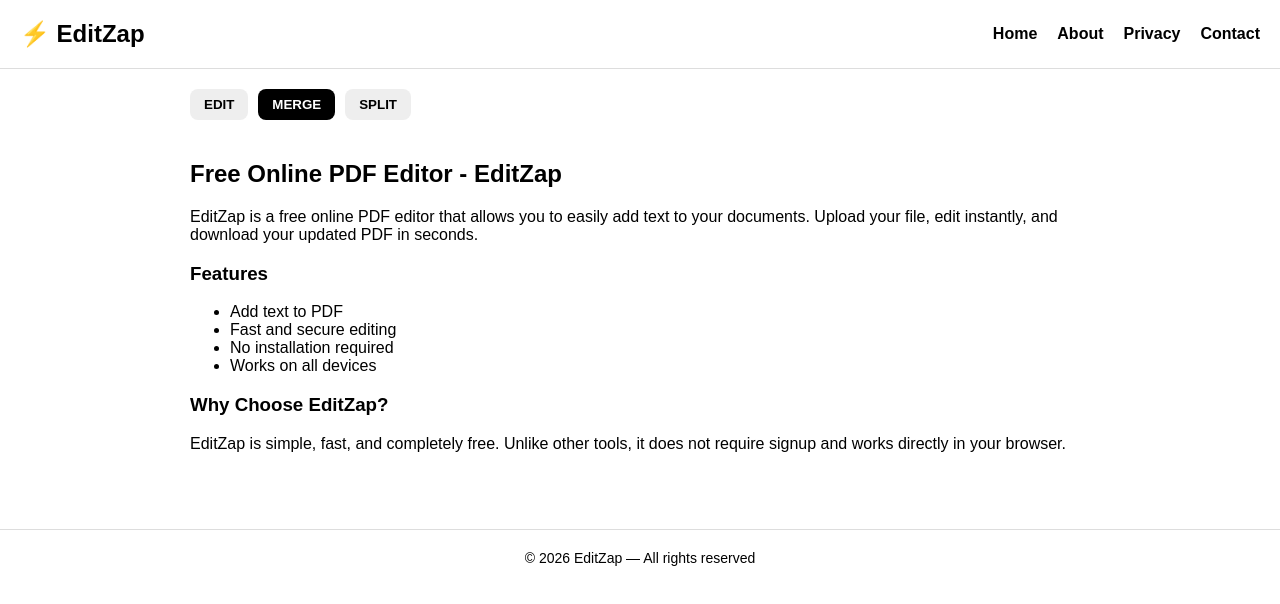
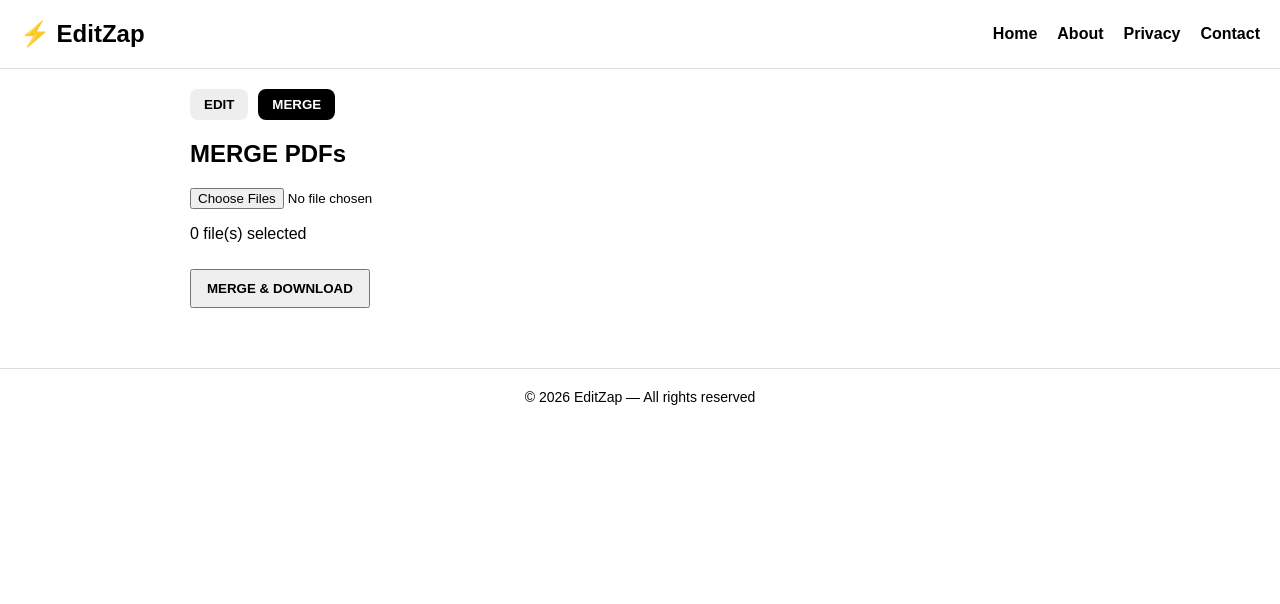
Before and after one commit to editzap/editzap, a Next.js app: page / in a window 1280 px wide. Both pictures are taken after a click on the button "MERGE". Shown: the top 604 px of the page. Built offline with nearby package versions, Linux system fonts and the light colour scheme.

Commit message:
merge fixed final

```diff
--- a/app/page.tsx
+++ b/app/page.tsx
@@ -22,11 +22,14 @@ export default function Home() {
   const [text, setText] = useState("");
   const [size, setSize] = useState(16);
 
+  const [mergeFiles, setMergeFiles] = useState<File[]>([]);
+
   const inputRef = useRef<HTMLInputElement>(null);
   const dragRef = useRef<number | null>(null);
 
-  // UPLOAD
-  const handleUpload = (e: any) => {
+  // ================= EDIT =================
+
+  const handleUpload = (e: React.ChangeEvent<HTMLInputElement>) => {
     const f = e.target.files?.[0];
     if (!f) return;
 
@@ -36,7 +39,6 @@ export default function Home() {
     setSelected(null);
   };
 
-  // CLOSE
   const handleClose = () => {
     setFile(null);
     setPdfUrl(null);
@@ -44,7 +46,6 @@ export default function Home() {
     setSelected(null);
   };
 
-  // ADD BOX
   const handleClick = (e: any) => {
     const rect = e.currentTarget.getBoundingClientRect();
 
@@ -61,7 +62,6 @@ export default function Home() {
     setTimeout(() => inputRef.current?.focus(), 0);
   };
 
-  // SELECT
   const handleSelect = (i: number, e: any) => {
     e.stopPropagation();
     setSelected(i);
@@ -69,7 +69,6 @@ export default function Home() {
     setSize(boxes[i].size);
   };
 
-  // UPDATE
   const updateBox = (changes: Partial<Box>) => {
     if (selected === null) return;
 
@@ -80,7 +79,6 @@ export default function Home() {
     });
   };
 
-  // DRAG
   const startDrag = (i: number, e: any) => {
     e.stopPropagation();
     dragRef.current = i;
@@ -106,7 +104,6 @@ export default function Home() {
     dragRef.current = null;
   };
 
-  // DELETE
   useEffect(() => {
     const handleKey = (e: KeyboardEvent) => {
       if (selected === null) return;
@@ -121,7 +118,6 @@ export default function Home() {
     return () => window.removeEventListener("keydown", handleKey);
   }, [selected]);
 
-  // EXPORT
   const applyToPDF = async () => {
     if (!file) return;
 
@@ -158,12 +154,53 @@ export default function Home() {
     a.click();
   };
 
+  // ================= MERGE =================
+
+  const handleMergeUpload = (e: React.ChangeEvent<HTMLInputElement>) => {
+    if (!e.target.files) return;
+    setMergeFiles(Array.from(e.target.files));
+  };
+
+  const mergePDFs = async () => {
+    if (mergeFiles.length < 2) {
+      alert("Select at least 2 PDFs");
+      return;
+    }
+
+    const mergedPdf = await PDFDocument.create();
+
+    for (const file of mergeFiles) {
+      const bytes = await file.arrayBuffer();
+      const pdf = await PDFDocument.load(bytes);
+
+      const pages = await mergedPdf.copyPages(
+        pdf,
+        pdf.getPageIndices()
+      );
+
+      pages.forEach((page) => mergedPdf.addPage(page));
+    }
+
+    const pdfBytes = await mergedPdf.save();
+
+    const blob = new Blob([new Uint8Array(pdfBytes)], {
+      type: "application/pdf",
+    });
+
+    const url = URL.createObjectURL(blob);
+
+    const a = document.createElement("a");
+    a.href = url;
+    a.download = "merged.pdf";
+    a.click();
+  };
+
   return (
     <div style={{ maxWidth: 900, margin: "auto" }}>
 
       {/* TABS */}
       <div style={{ display: "flex", gap: 10, marginBottom: 20 }}>
-        {["edit", "merge", "split"].map((tab) => (
+        {["edit", "merge"].map((tab) => (
           <button
             key={tab}
             onClick={() => setActiveTab(tab)}
@@ -173,7 +210,8 @@ export default function Home() {
               fontWeight: "bold",
               background: activeTab === tab ? "#000" : "#eee",
               color: activeTab === tab ? "#fff" : "#000",
-              border: "none"
+              border: "none",
+              cursor: "pointer"
             }}
           >
             {tab.toUpperCase()}
@@ -181,7 +219,7 @@ export default function Home() {
         ))}
       </div>
 
-      {/* EDIT TAB */}
+      {/* EDIT */}
       {activeTab === "edit" && (
         <>
           <input type="file" onChange={handleUpload} />
@@ -219,13 +257,25 @@ export default function Home() {
               onClick={handleClick}
               onMouseMove={move}
               onMouseUp={stopDrag}
-              style={{ position: "relative", marginTop: 20, border: "2px solid black" }}
+              style={{
+                position: "relative",
+                marginTop: 20,
+                border: "2px solid black"
+              }}
             >
-              <button onClick={handleClose} style={{ position: "absolute", right: 10 }}>
+              <button
+                onClick={handleClose}
+                style={{ position: "absolute", right: 10 }}
+              >
                 ✕
               </button>
 
-              <iframe src={pdfUrl} width="100%" height="500px" style={{ pointerEvents: "none" }} />
+              <iframe
+                src={pdfUrl}
+                width="100%"
+                height="500px"
+                style={{ pointerEvents: "none" }}
+              />
 
               {boxes.map((b, i) => (
                 <div
@@ -237,9 +287,13 @@ export default function Home() {
                     left: b.x,
                     top: b.y,
                     fontSize: b.size,
-                    border: selected === i ? "2px solid blue" : "1px dashed black",
+                    border:
+                      selected === i
+                        ? "2px solid blue"
+                        : "1px dashed black",
                     background: "#fff",
-                    padding: 2
+                    padding: 2,
+                    cursor: "move"
                   }}
                 >
                   {b.text || "Type"}
@@ -250,29 +304,33 @@ export default function Home() {
         </>
       )}
 
-      {/* CONTENT FOR ADSENSE */}
-      <div style={{ marginTop: 40 }}>
-        <h2>Free Online PDF Editor - EditZap</h2>
+      {/* MERGE */}
+      {activeTab === "merge" && (
+        <div style={{ marginTop: 20 }}>
+          <h2>MERGE PDFs</h2>
 
-        <p>
-          EditZap is a free online PDF editor that allows you to easily add text to your documents.
-          Upload your file, edit instantly, and download your updated PDF in seconds.
-        </p>
+          <input
+            type="file"
+            multiple
+            accept="application/pdf"
+            onChange={handleMergeUpload}
+          />
 
-        <h3>Features</h3>
-        <ul>
-          <li>Add text to PDF</li>
-          <li>Fast and secure editing</li>
-          <li>No installation required</li>
-          <li>Works on all devices</li>
-        </ul>
+          <p>{mergeFiles.length} file(s) selected</p>
 
-        <h3>Why Choose EditZap?</h3>
-        <p>
-          EditZap is simple, fast, and completely free. Unlike other tools, it does not require
-          signup and works directly in your browser.
-        </p>
-      </div>
+          <button
+            onClick={mergePDFs}
+            style={{
+              marginTop: 10,
+              padding: "10px 15px",
+              fontWeight: "bold",
+              cursor: "pointer"
+            }}
+          >
+            MERGE & DOWNLOAD
+          </button>
+        </div>
+      )}
     </div>
   );
 }
```
